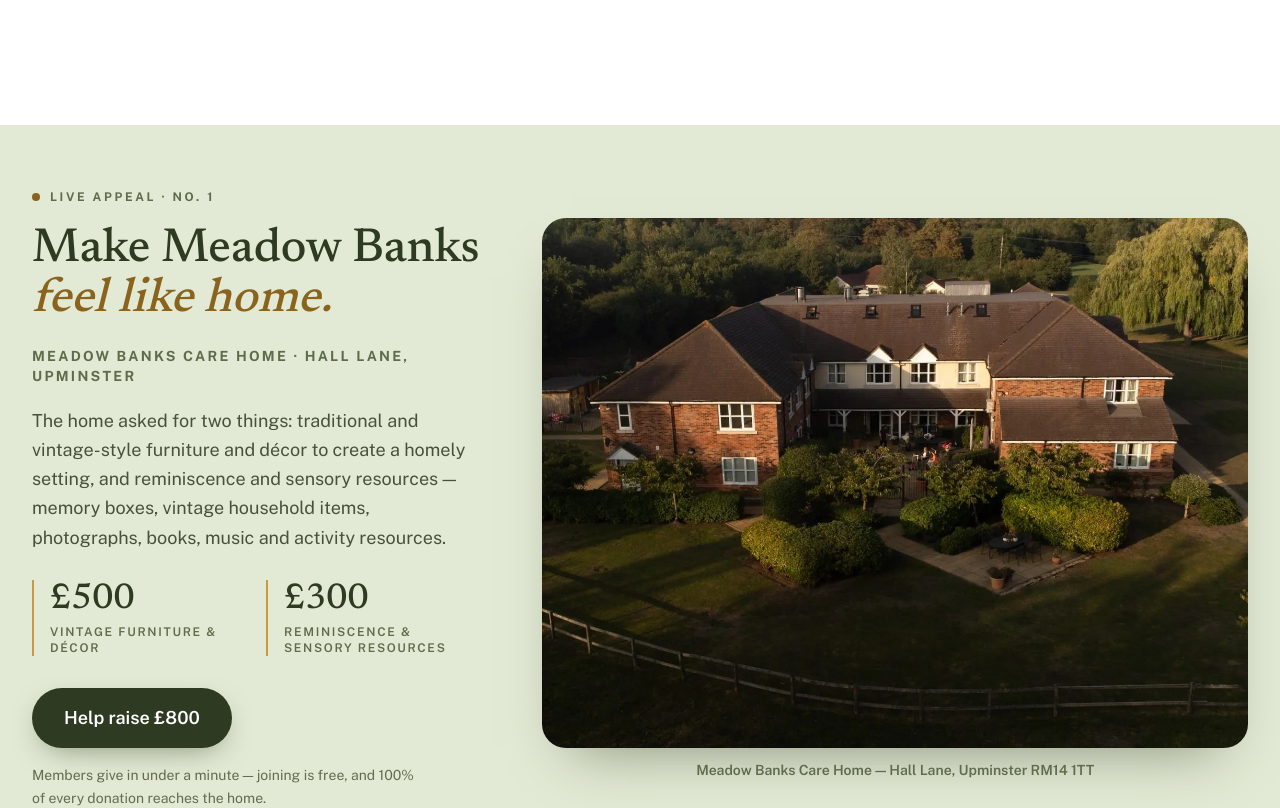
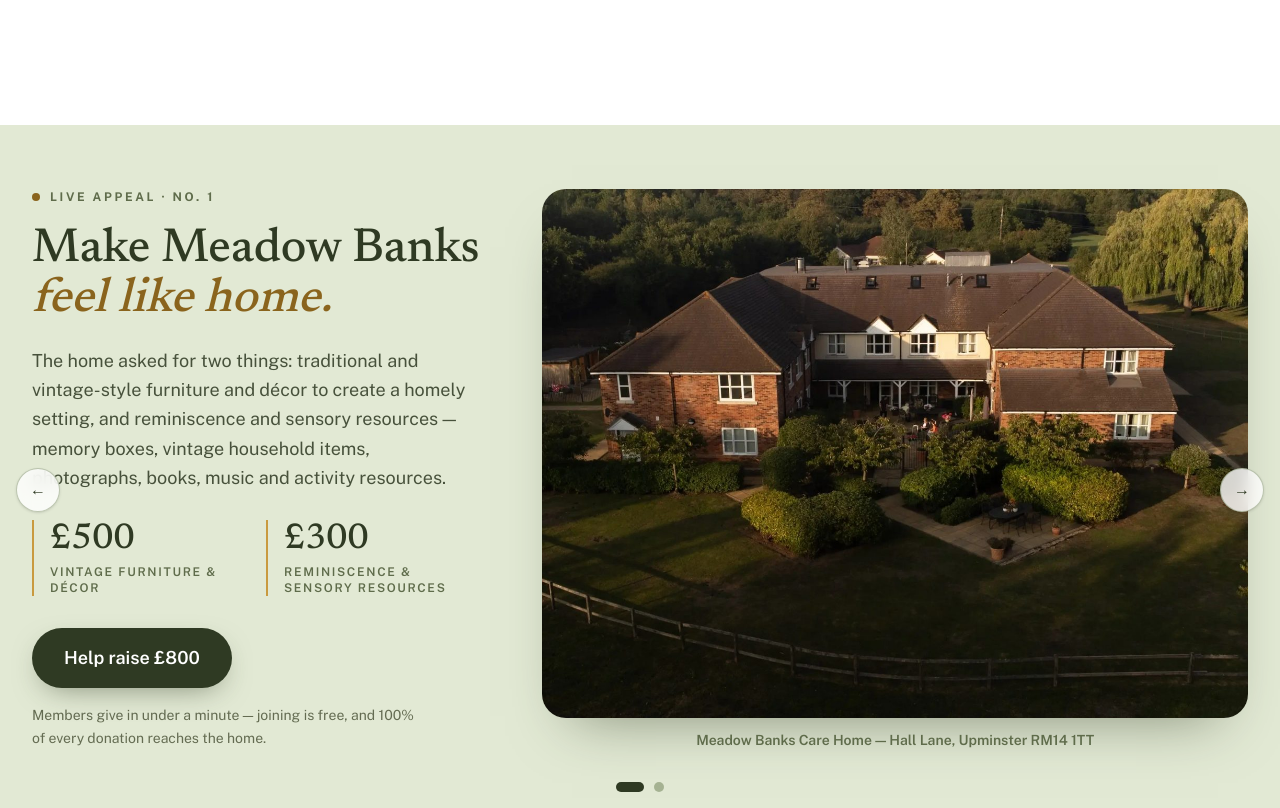
Before and after one commit to vorfreude99/bravehomes, a Next.js app: page / in a window 1280 px wide. Shown: the part 3540-4348 px from the top of the page. Built offline with nearby package versions, Linux system fonts and the light colour scheme.

Commit message:
The appeals become a carousel
Slide one is Meadow Banks; slide two keeps the numbering's promise —
"Many more to come" beside a dashed frame reserved for appeal No. 2 —
with round arrows either side and dots beneath.

Co-Authored-By: Claude Fable 5 <noreply@anthropic.com>

```diff
--- a/src/components/site/CampaignSection.tsx
+++ b/src/components/site/CampaignSection.tsx
@@ -1,24 +1,55 @@
+'use client';
+
+import { useState } from 'react';
 import { LinkButton } from '@/components/ui/Button';
 import { CAMPAIGNS } from '@/lib/campaigns';
 import { currency } from '@/lib/content';
 
 /**
- * The live appeal: a calm sage panel in the site's own palette — no
- * gradients, no badges — with the ask in big serif type on the left and
- * Meadowbanks' own photographs leaning against each other on the right.
- * The layout carries the drama; the colours stay quiet.
+ * The live appeals as a carousel: slide one is the Meadow Banks appeal,
+ * slide two says plainly that more are coming — which is the promise
+ * the numbering makes. Arrows either side, dots underneath, calm sage
+ * panel throughout.
  */
 export function CampaignSection() {
   const campaign = CAMPAIGNS['meadow-banks'];
+  const SLIDES = 2;
+  const [slide, setSlide] = useState(0);
+
+  const go = (next: number) => setSlide(((next % SLIDES) + SLIDES) % SLIDES);
 
   return (
     // A step deeper than sage-mist — the section above is white, so the
     // panel needs a genuinely visible tint to read as its own room.
-    <section id="appeal" className="overflow-hidden bg-[#e2e9d4] py-14 sm:py-16">
-      <div className="mx-auto max-w-7xl px-5 sm:px-8">
+    <section id="appeal" className="relative overflow-hidden bg-[#e2e9d4] py-14 sm:py-16">
+      {/* ------------------------------ arrows ----------------------------- */}
+      <button
+        type="button"
+        onClick={() => go(slide - 1)}
+        aria-label="Previous appeal"
+        className="press absolute left-2 top-1/2 z-20 flex h-11 w-11 -translate-y-1/2 items-center justify-center rounded-full border border-sage/50 bg-white/80 text-forest shadow-sm backdrop-blur-sm transition-colors hover:border-forest hover:bg-white sm:left-4"
+      >
+        <span aria-hidden="true">←</span>
+      </button>
+      <button
+        type="button"
+        onClick={() => go(slide + 1)}
+        aria-label="Next appeal"
+        className="press absolute right-2 top-1/2 z-20 flex h-11 w-11 -translate-y-1/2 items-center justify-center rounded-full border border-sage/50 bg-white/80 text-forest shadow-sm backdrop-blur-sm transition-colors hover:border-forest hover:bg-white sm:right-4"
+      >
+        <span aria-hidden="true">→</span>
+      </button>
+
+      {/* ------------------------------ slides ----------------------------- */}
+      <div
+        className="flex transition-transform duration-500 ease-out"
+        style={{ transform: `translateX(-${slide * 100}%)` }}
+      >
+        {/* ------------------------ slide 1: Meadow Banks ------------------- */}
+        <div className="w-full shrink-0 px-5 sm:px-8" aria-hidden={slide !== 0}>
+          <div className="mx-auto max-w-7xl">
             <div className="grid items-center gap-10 lg:grid-cols-[0.8fr_1.2fr]">
-          {/* ------------------------------ the ask ------------------------- */}
-          <div data-reveal>
+              <div>
                 <p className="flex items-center gap-2.5 text-xs font-bold uppercase tracking-[0.22em] text-sage-ink">
                   <span className="relative flex h-2 w-2" aria-hidden="true">
                     <span className="absolute inline-flex h-full w-full animate-ping rounded-full bg-gold opacity-75" />
@@ -33,19 +64,14 @@ export function CampaignSection() {
                   <i className="text-gold-ink">feel like home.</i>
                 </h2>
 
-            <p className="mt-5 text-sm font-bold uppercase tracking-[0.16em] text-sage-ink">
-              {campaign.home} · Hall Lane, Upminster
-            </p>
-
                 <p className="mt-5 max-w-md text-lg leading-relaxed text-olive">
                   The home asked for two things: traditional and
                   vintage-style furniture and décor to create a homely
-              setting, and reminiscence and sensory resources — memory
-              boxes, vintage household items, photographs, books, music
-              and activity resources.
+                  setting, and reminiscence and sensory resources —
+                  memory boxes, vintage household items, photographs,
+                  books, music and activity resources.
                 </p>
 
-            {/* The two asks as stats, not paragraphs. */}
                 <div className="mt-7 flex gap-10">
                   {campaign.items.map((item) => (
                     <div key={item.label} className="border-l-2 border-gold pl-4">
@@ -74,10 +100,7 @@ export function CampaignSection() {
                 </div>
               </div>
 
-          {/* --------------------------- the photograph --------------------- */}
-          {/* One picture, full stop: Meadowbanks and its grounds from the
-              air at golden hour. It needs no company. */}
-          <div data-reveal className="w-full">
+              <div className="w-full">
                 {/* eslint-disable-next-line @next/next/no-img-element */}
                 <img
                   src="/meadow-banks-estate.jpg"
@@ -91,6 +114,69 @@ export function CampaignSection() {
               </div>
             </div>
           </div>
+        </div>
+
+        {/* ---------------------- slide 2: more to come --------------------- */}
+        <div className="w-full shrink-0 px-5 sm:px-8" aria-hidden={slide !== 1}>
+          <div className="mx-auto flex h-full max-w-7xl items-center">
+            <div className="grid w-full items-center gap-10 lg:grid-cols-[0.8fr_1.2fr]">
+              <div>
+                <p className="text-xs font-bold uppercase tracking-[0.22em] text-sage-ink">
+                  Appeal · No. {campaign.number + 1}
+                </p>
+
+                <h2 className="mt-5 font-serif text-4xl font-medium leading-[1.05] text-forest sm:text-5xl">
+                  Many more
+                  <br />
+                  <i className="text-gold-ink">to come.</i>
+                </h2>
+
+                <p className="mt-5 max-w-md text-lg leading-relaxed text-olive">
+                  Every care home has a list like Meadowbanks&rsquo; —
+                  small, priced-to-the-pound things that would make life
+                  warmer. The next appeal lands here soon, and 100% of
+                  every donation will reach it, same as always.
+                </p>
+
+                <div className="mt-8">
+                  <LinkButton href="/contact" variant="secondary" size="lg" className="press">
+                    Know a home that needs help?
+                  </LinkButton>
+                </div>
+              </div>
+
+              <div className="hidden w-full lg:block">
+                <div className="flex aspect-[4/3] w-full items-center justify-center rounded-3xl border-2 border-dashed border-sage/60">
+                  <div className="text-center">
+                    <p className="font-serif text-6xl font-medium text-sage-ink/70">
+                      No. {campaign.number + 1}
+                    </p>
+                    <p className="mt-2 text-xs font-bold uppercase tracking-[0.22em] text-sage-ink/70">
+                      Coming soon
+                    </p>
+                  </div>
+                </div>
+              </div>
+            </div>
+          </div>
+        </div>
+      </div>
+
+      {/* ------------------------------- dots ------------------------------ */}
+      <div className="mt-8 flex justify-center gap-2.5">
+        {Array.from({ length: SLIDES }).map((_, i) => (
+          <button
+            key={i}
+            type="button"
+            onClick={() => go(i)}
+            aria-label={`Go to slide ${i + 1}`}
+            aria-current={slide === i}
+            className={`h-2.5 rounded-full transition-all duration-300 ${
+              slide === i ? 'w-7 bg-forest' : 'w-2.5 bg-sage/60 hover:bg-sage'
+            }`}
+          />
+        ))}
+      </div>
     </section>
   );
 }
```
Lines whose indentation alone changed are shown as unchanged.
